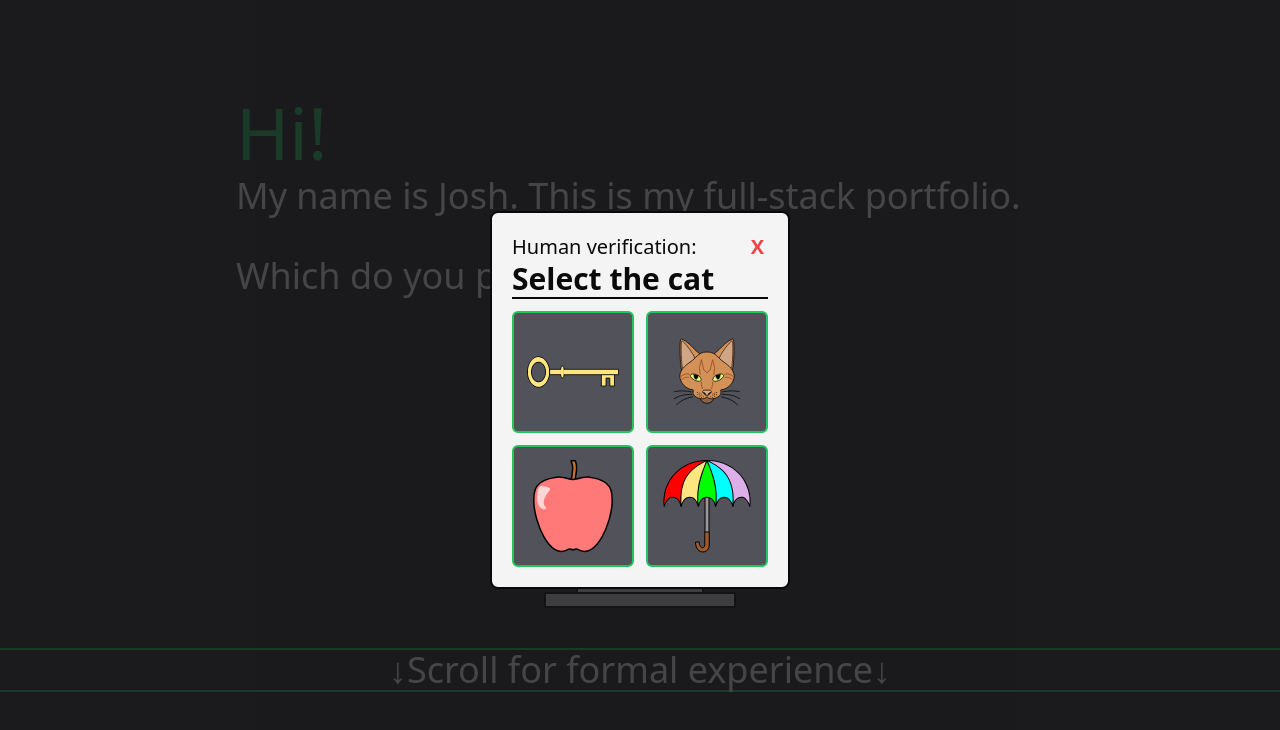
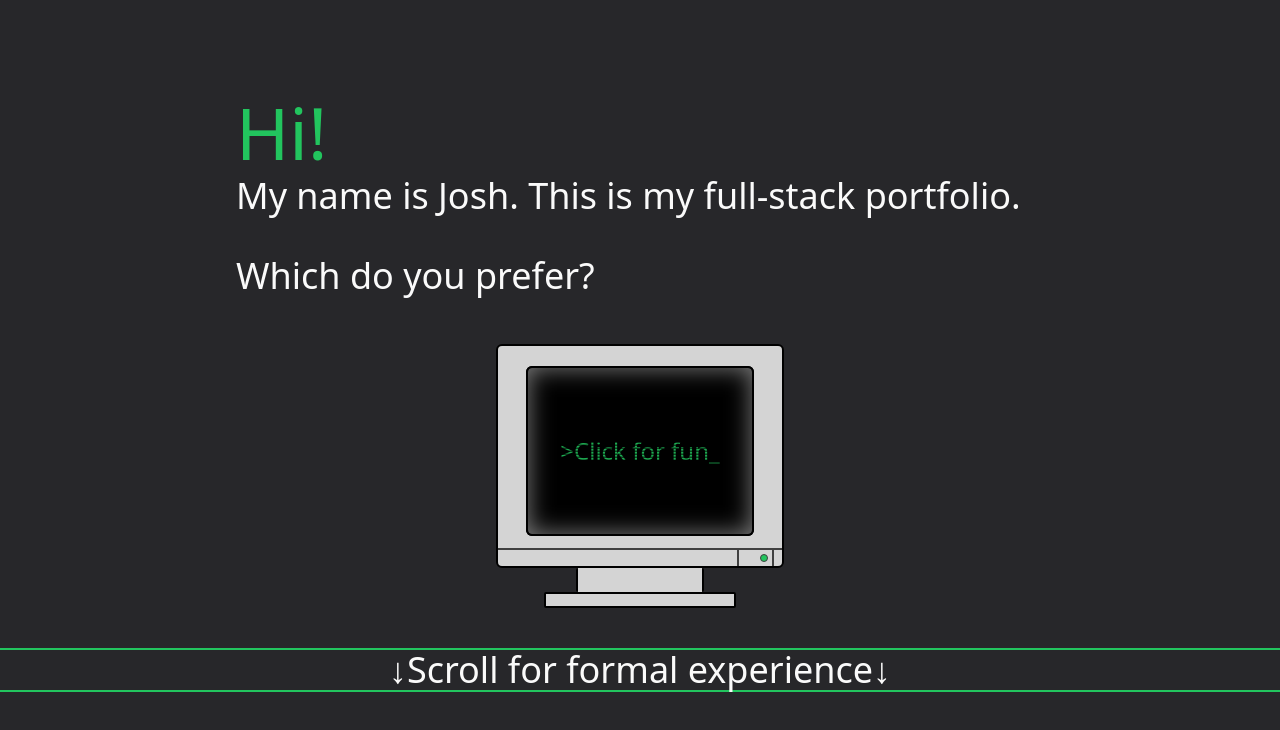
Before and after one commit to jrbarnhart/portfolio, a React (Vite) app: page / in a window 1280 px wide. Shown: the top 730 px of the page. Built offline with nearby package versions, Linux system fonts and the light colour scheme; the HTML template or start-up script is replaced by a standard one.

Commit message:
Remove captcha component

```diff
--- a/src/Layout.tsx
+++ b/src/Layout.tsx
@@ -6,7 +6,6 @@ import Nav from "./components/Nav/Nav";
 import Projects from "./components/Projects/Projects";
 import Skills from "./components/About/Skills";
 import Footer from "./components/Footer/Footer";
-import FourPicCaptcha from "./components/FourPicCaptcha/FourPicCaptcha";
 
 const MainLayout = () => {
   return (
@@ -33,8 +32,6 @@ const MainLayout = () => {
         <Contact />
       </ContentContainer>
 
-      <FourPicCaptcha />
-
       <Footer />
     </div>
   );
```
